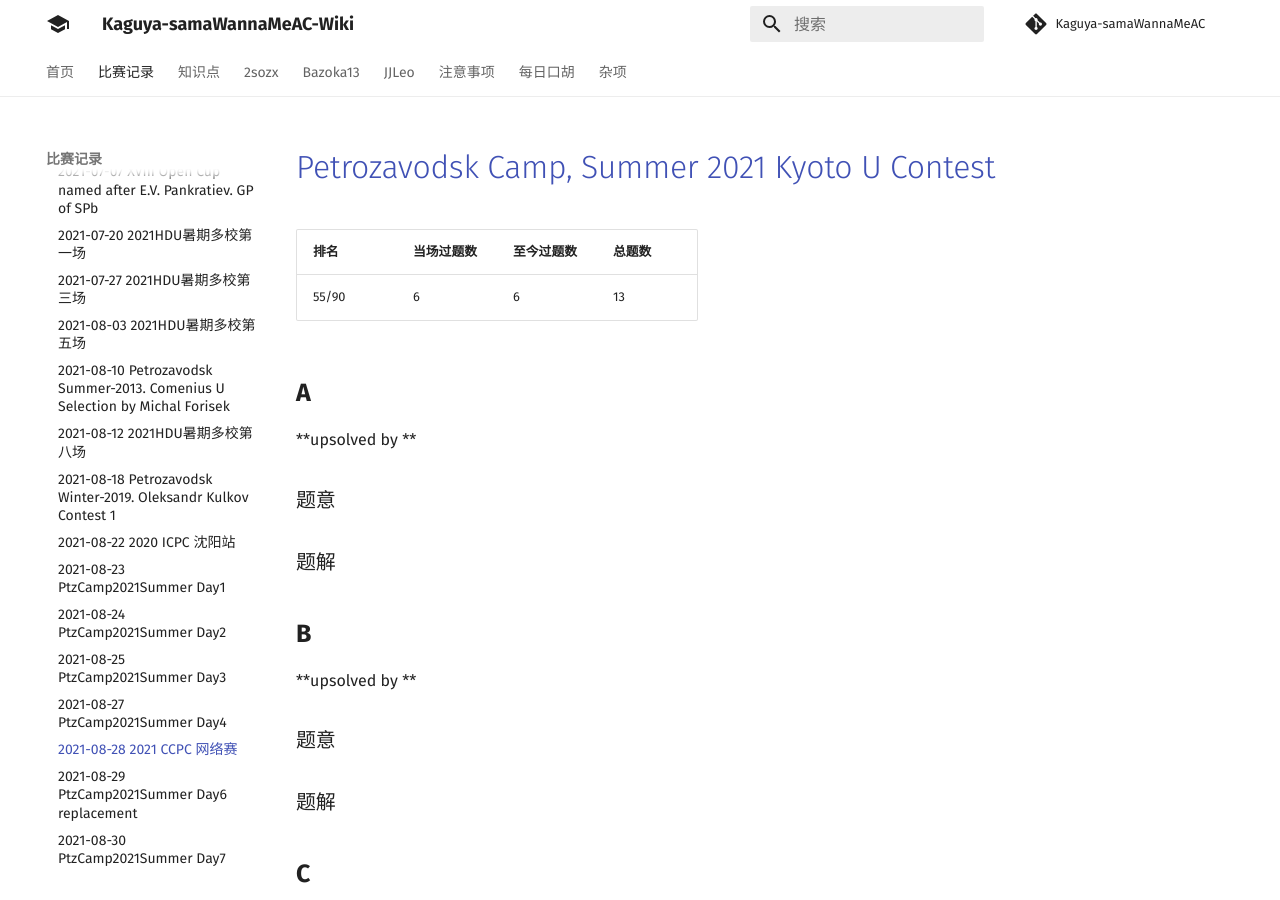
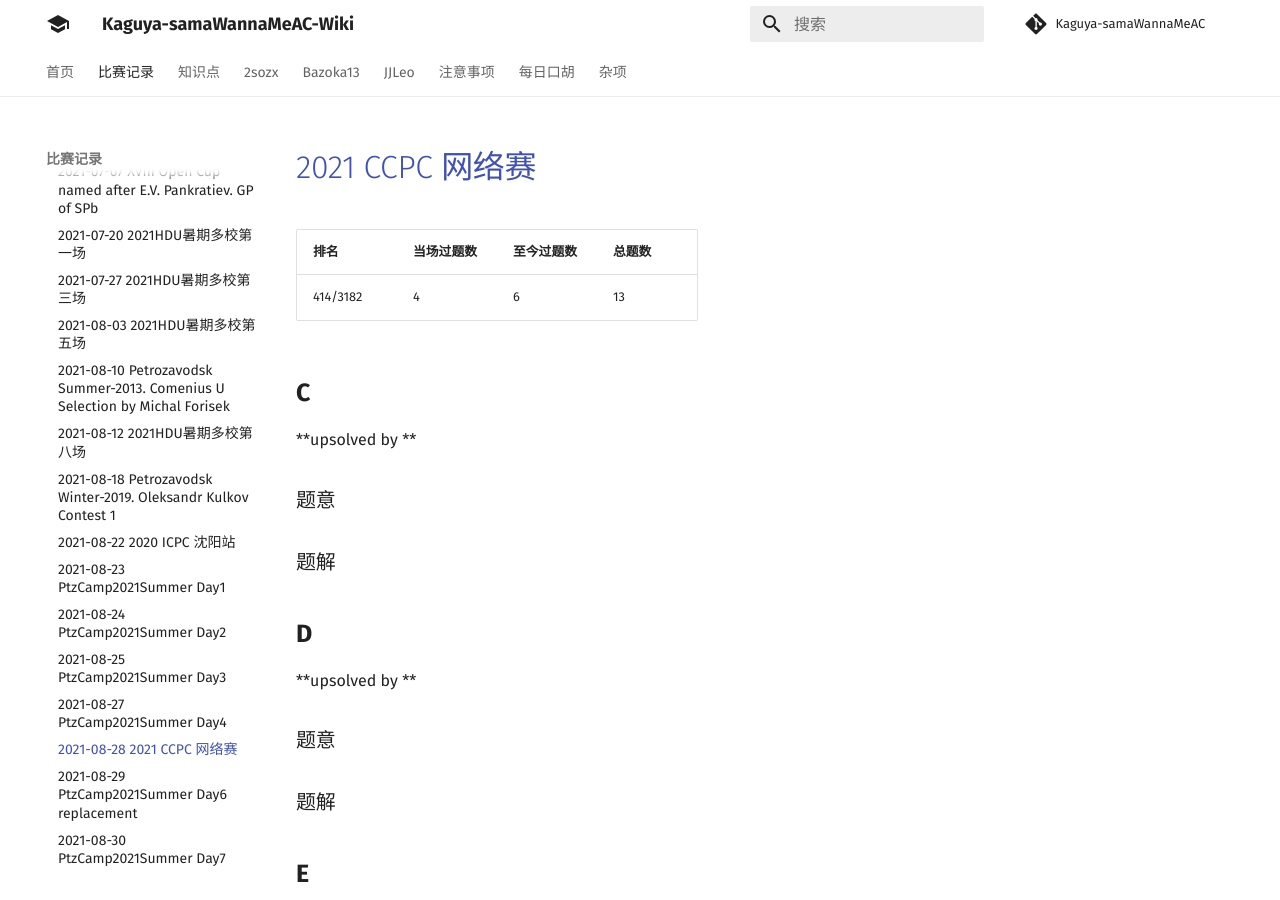
Before and after one commit to Kaguya-samaWannaMeAC/kaguya-samawannameac.github.io, an MkDocs documentation site: the page built from docs/contest/2021-08-28 2021 CCPC 网络赛.md, in a window 1280 px wide and 900 px high. Built offline with MkDocs 1.6.1 and Material for MkDocs 9.7.7, drawn with Linux system fonts in a browser that asks for light colours; comment, search, counter and statistics services are not loaded; some of the changed text lies outside the part shown.

Commit message:
又忘push了

```diff
--- a/docs/contest/2021-08-28 2021 CCPC 网络赛.md
+++ b/docs/contest/2021-08-28 2021 CCPC 网络赛.md
@@ -3,35 +3,11 @@ hide:
   - toc
 ---
 
-# [Petrozavodsk Camp, Summer 2021 Kyoto U Contest](https://official.contest.yandex.com/ptz-summer-2021/contest/28720/enter)
+# [2021 CCPC 网络赛](https://acm.hdu.edu.cn/contests/contest_show.php?cid=1031)
 
-| 排名  | 当场过题数 | 至今过题数 | 总题数 |
-| ----- | ---------- | ---------- | ------ |
-| 55/90 | 6          | 6          | 13     |
-
-## **A**
-
-**upsolved by **
-
-### 题意
-
-
-
-### 题解
-
-
-
-## **B**
-
-**upsolved by **
-
-### 题意
-
-
-
-### 题解
-
-
+| 排名     | 当场过题数 | 至今过题数 | 总题数 |
+| -------- | ---------- | ---------- | ------ |
+| 414/3182 | 4          | 6          | 13     |
 
 ## **C**
 
@@ -69,43 +45,7 @@ hide:
 
 
 
-## **F**
-
-**upsolved by **
-
-### 题意
-
-
-
-### 题解
-
-
-
-## **G**
-
-**upsolved by **
-
-### 题意
-
-
-
-### 题解
-
-
-
 ## **H**
-
-**upsolved by **
-
-### 题意
-
-
-
-### 题解
-
-
-
-## **I**
 
 **upsolved by **
 
```
Also changed, not shown: other parts of docs/contest/2021-08-28 2021 CCPC 网络赛.md (+14 -0 lines), docs/contest/2021-08-27 PtzCamp2021Summer Day4.md (+8 -0 lines).
